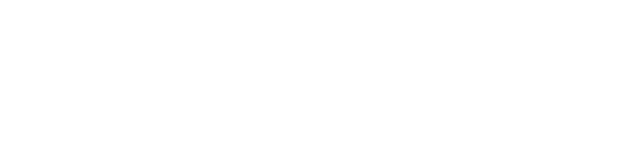
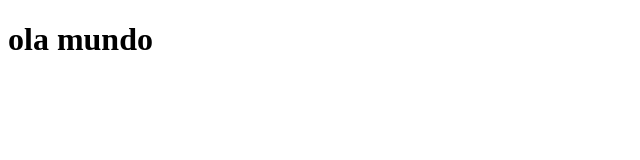
Before and after one commit to KatsuMouley/Cpp-Learning, a plain HTML site: page index.html in a window 1280 px wide. Shown: the whole page, without its empty margins (0-640 px from the left). Drawn offline with Linux system fonts and the light colour scheme.

```diff
--- /dev/null
+++ b/cadastro de cliente.js
@@ -0,0 +1 @@
+console.log("cadastro de cliente")
--- a/index.html
+++ b/index.html
@@ -7,7 +7,7 @@
   <title>curso de git</title>
 </head>
 <body>
-
+  <h1>ola mundo</h1>
 
   <script>
     console.log("Primeira versão")
```
Also changed, not shown: 1 other file.
